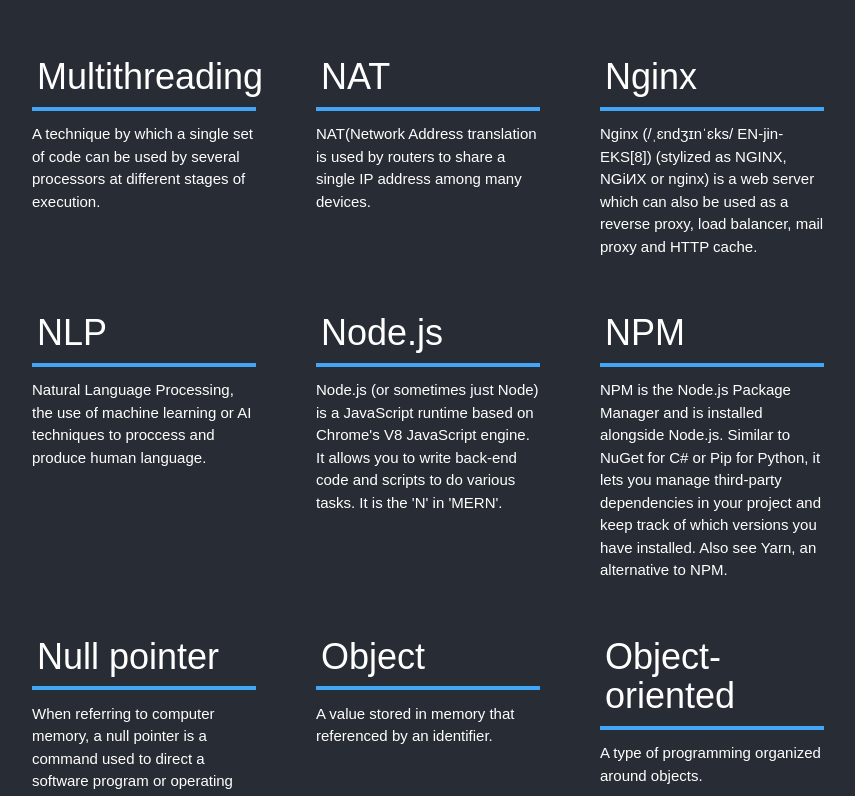
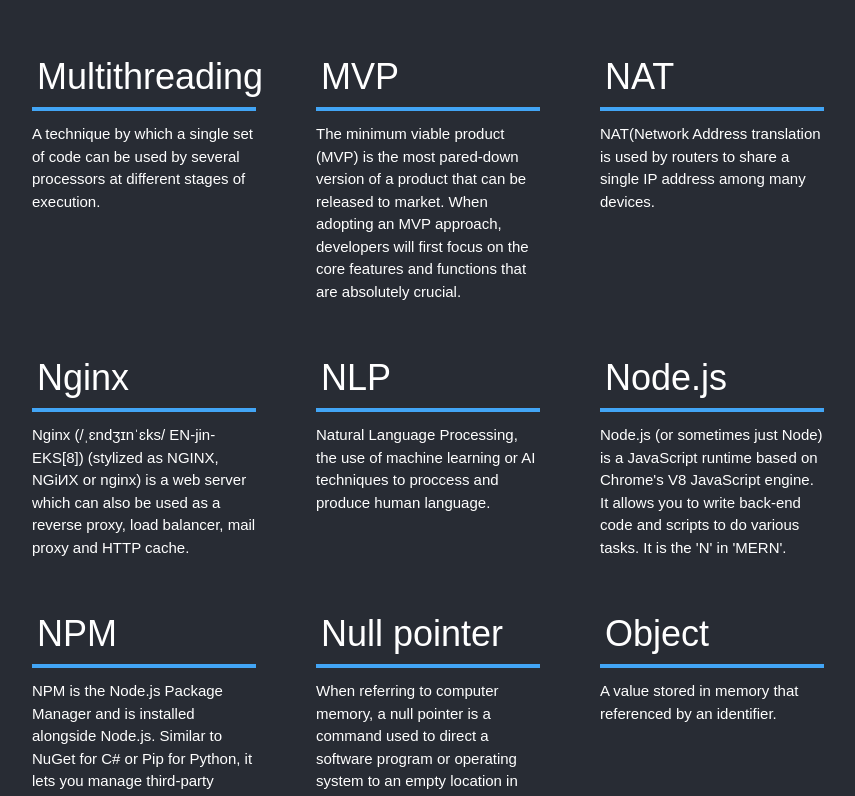
Before and after one commit to jesslark/dictionary, a React (Create React App) app: page / in a window 1280 px wide. Shown: the part 8940-9736 px from the top of the page, without its empty margins (160-1015 px from the left). Built offline with nearby package versions, Linux system fonts and the light colour scheme; a web font is replaced by a local one.

Commit message:
Added new definition's

```diff
--- a/src/dictionary.js
+++ b/src/dictionary.js
@@ -551,5 +551,13 @@ export const wordList = [
   {
     "word": "Unit Testing",
     "definition": "Unit Testing is a level of software testing where individual units/ components of a software are tested. The purpose is to validate that each unit of the software performs as designed. A unit is the smallest testable part of any software. It usually has one or a few inputs and usually a single output."
+  },
+  {
+    "word": "MVP",
+    "definition": "The minimum viable product (MVP) is the most pared-down version of a product that can be released to market. When adopting an MVP approach, developers will first focus on the core features and functions that are absolutely crucial."
+  },
+  {
+    "word": "Wireframe",
+    "definition": "Wireframes help designers to communicate to web developers how a website should be structured. A wireframe is essentially a bare-bones blueprint of the website, showing the page layout, how the content should be arranged, which interface elements and navigational systems should be included, and how all these components work together."
   }
 ]
```
